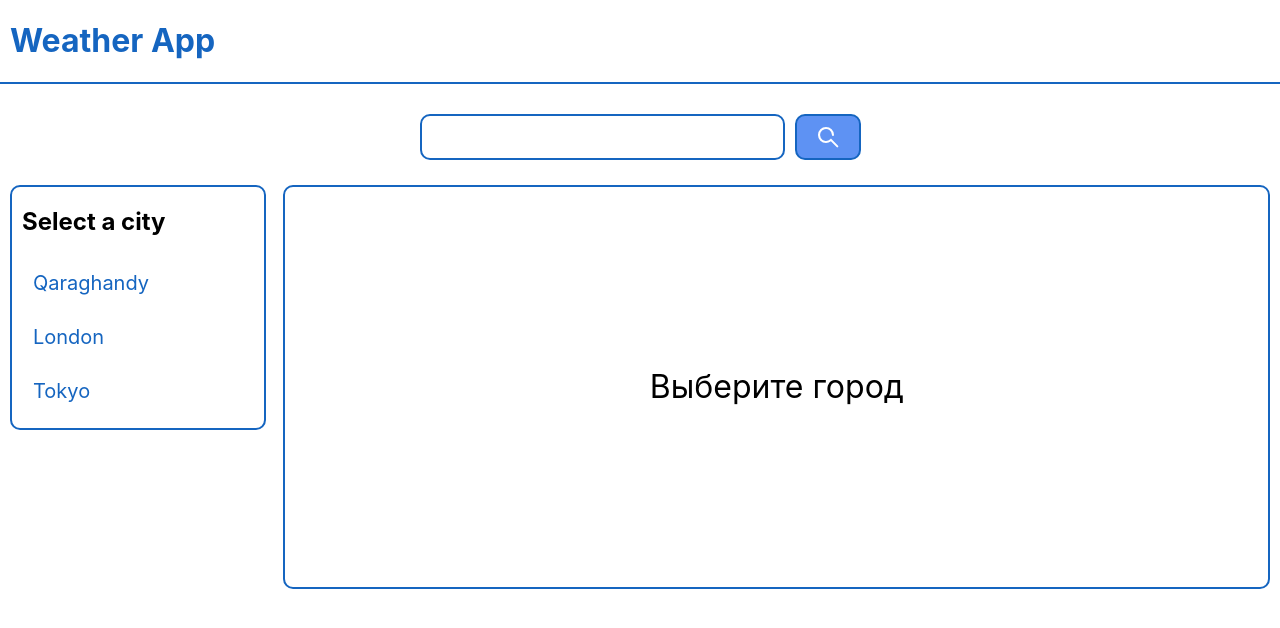
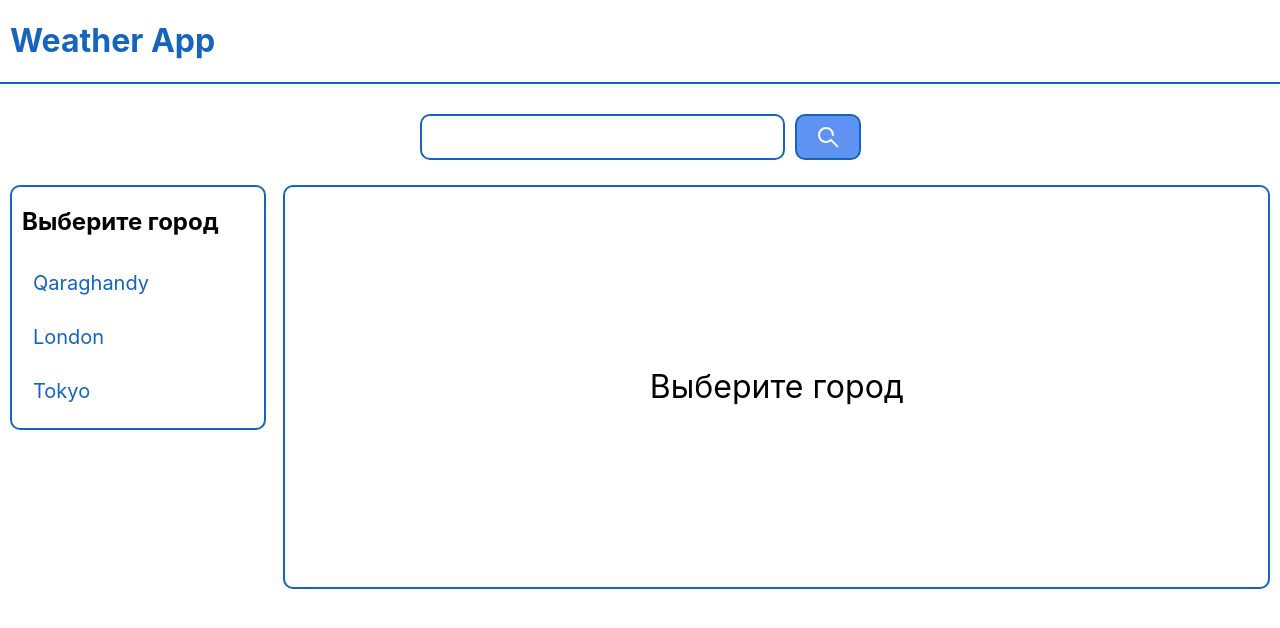
Before and after one commit to AknietKh/React-Weather-App, a React (Create React App) app: page / in a window 1280 px wide. Shown: the top 628 px of the page. Built offline with nearby package versions, Linux system fonts and the light colour scheme.

Commit message:
Правки в оформлении

```diff
--- a/src/App.css
+++ b/src/App.css
@@ -55,6 +55,7 @@
   border: 2px solid #1565c0;
   background-color: #5e92f3;
 }
+
 .search-btn::before {
   content: "";
   display: inline-block;
@@ -70,6 +71,7 @@
   border-radius: 10px;
   width: 20%;
   padding-bottom: 10px;
+  margin-bottom: 20px;
 }
 
 .cities-wrapper__label{
--- a/src/components/Cities.js
+++ b/src/components/Cities.js
@@ -9,7 +9,7 @@ class Cities extends React.Component {
 
     return (
       <div className="cities-wrapper">
-        <h2 className="cities-wrapper__label">Select a city</h2>
+        <h2 className="cities-wrapper__label">Выберите город</h2>
         <div className="cities">
           {data.map(element =>
               <CityBtn
```
